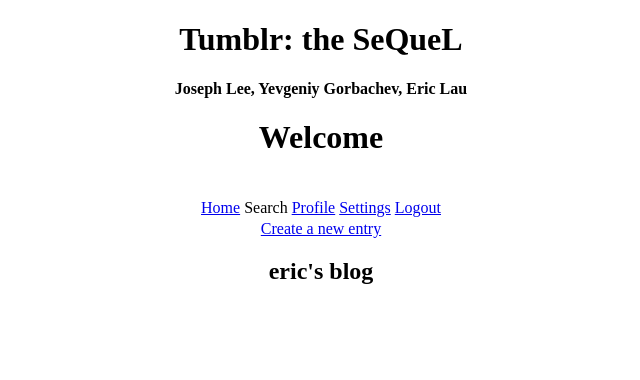
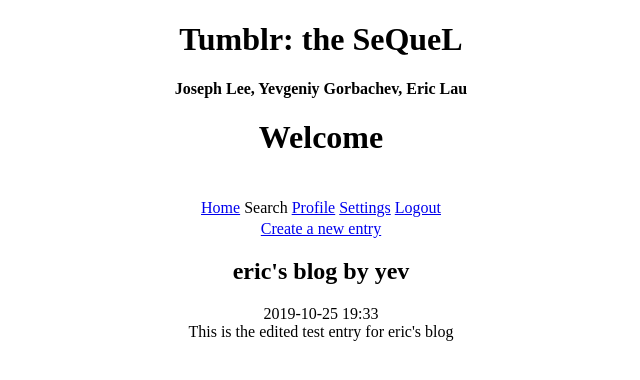
Before and after one commit to ericlau00/softdev_p00, a Flask app: page /blog/0 in a window 1280 px wide. Shown: the top 380 px of the page, without its empty margins (319-959 px from the left). Run offline with Flask 2, Linux system fonts and the light colour scheme; a user stored in the database is signed in; data comes from the database, SQL or seed files in the repository.

Commit message:
fixed blog viewability

```diff
--- a/app.py
+++ b/app.py
@@ -92,8 +92,8 @@
     if 'user' in session:
         return render_template("blog.html",
             blog_id = blog_id,
-            description = blogs.describe(blog_id)
-            #content = blogs.read_entries(blog_id),
+            description = blogs.describe(blog_id),
+            entries = blogs.read_entries(blog_id),
             #is_owner = is_owner(blog_id,session['userid'])
             )
     else:
--- a/templates/blog.html
+++ b/templates/blog.html
@@ -4,9 +4,10 @@
 {{ super() }}
 
 <a href = "/blog/{{blog_id}}/create_entry"> Create a new entry</a>
-<h2> {{description[1]}} </h2>
+<h2> {{description[1]}} by {{description[3]}}</h2>
 
-<!––{% for entry in entries %}
-{{ entry }} <br>
-{% endfor %}  -->
+{% for entry in entries %}
+{{ entry['timestamp'] }} <br>
+{{ entry['content'] }} <br>
+{% endfor %}
 {% endblock %}
```
